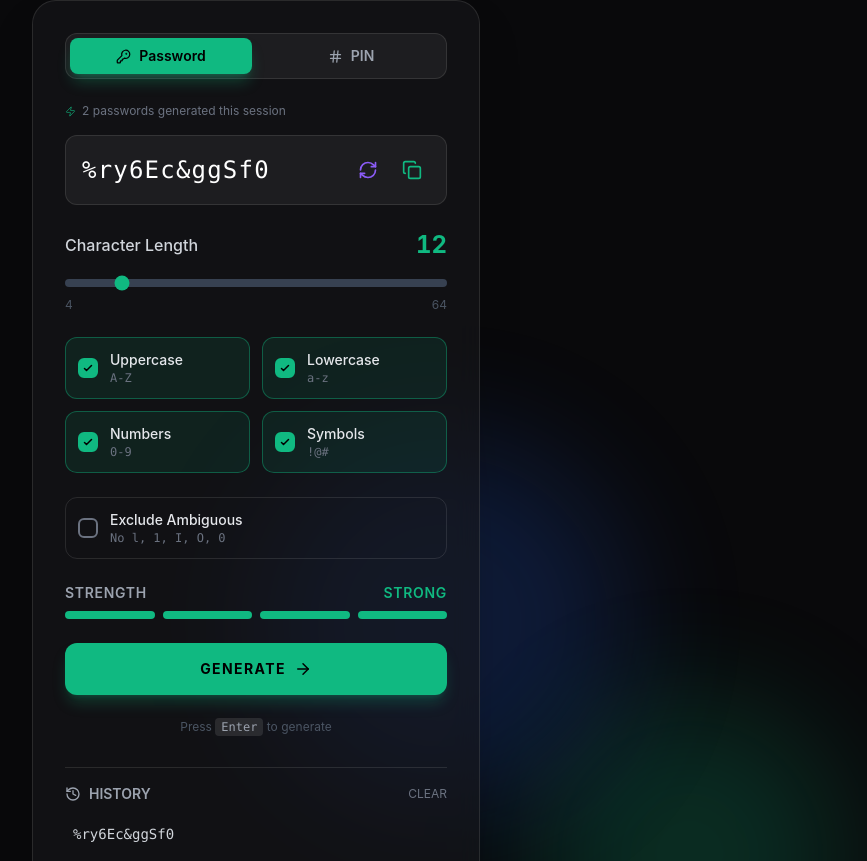
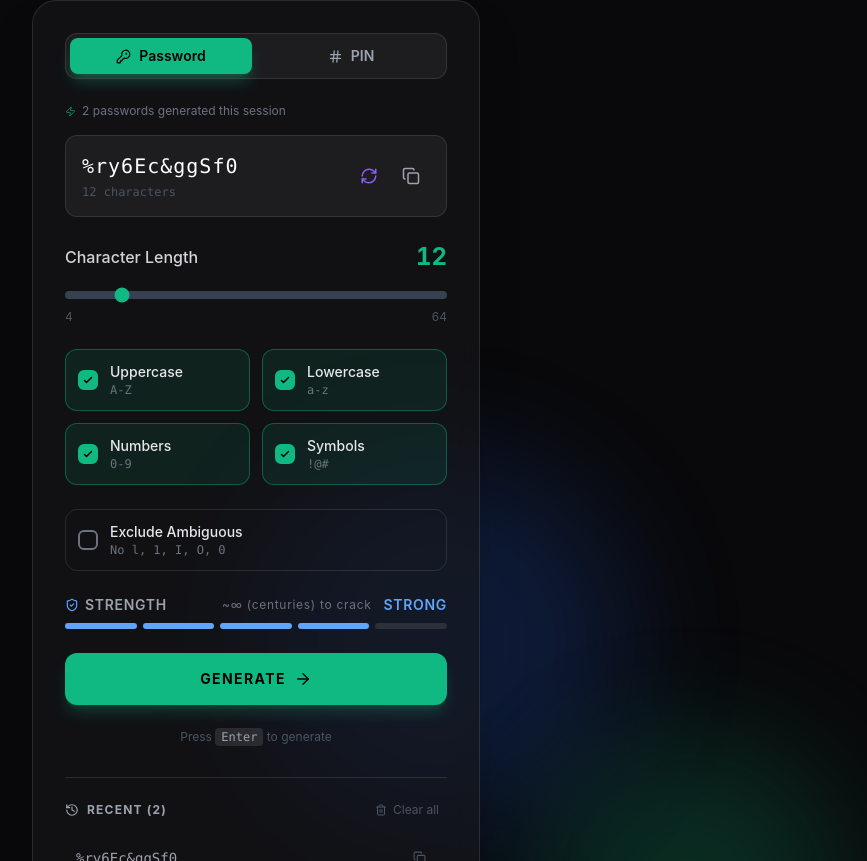
Before and after one commit to amitkumarpatra99/RandomPasswordGenerator, a React (Vite) app: page / in a window 1280 px wide. Shown: the part 199-1060 px from the top of the page, without its empty margins (384-1251 px from the left). Built offline with nearby package versions, Linux system fonts and the light colour scheme.

Commit message:
feat: add PasswordDisplay, PasswordHistory, and StrengthMeter components to implement core password generator UI.

```diff
--- a/src/components/PasswordDisplay.jsx
+++ b/src/components/PasswordDisplay.jsx
@@ -1,42 +1,53 @@
-import React, { useState } from 'react';
+import React, { useState, useEffect } from 'react';
 import { Copy, Check, RefreshCw } from 'lucide-react';
 import toast from 'react-hot-toast';
 
 const PasswordDisplay = ({ password, onGenerate }) => {
     const [copied, setCopied] = useState(false);
+    const [flash, setFlash] = useState(false);
+
+    // Flash animation on new password
+    useEffect(() => {
+        if (!password) return;
+        setFlash(true);
+        const t = setTimeout(() => setFlash(false), 400);
+        return () => clearTimeout(t);
+    }, [password]);
 
     const handleCopy = () => {
         if (!password) return;
         navigator.clipboard.writeText(password);
         setCopied(true);
-        toast.success('Password copied to clipboard!');
+        toast.success('Copied to clipboard!', { duration: 1800 });
         setTimeout(() => setCopied(false), 2000);
     };
 
     return (
-        <div className="glass-input rounded-xl p-4 mb-6 flex items-center justify-between group relative overflow-hidden">
-            <div className="flex-1 overflow-x-auto scrollbar-hide mr-4">
-                <p className={`text-lg sm:text-2xl font-mono tracking-wider ${password ? 'text-white' : 'text-gray-500'}`}>
-                    {password || 'CLICK GENERATE'}
+        <div className={`glass-input rounded-xl p-4 mb-6 flex items-center justify-between group relative overflow-hidden transition-all duration-300 ${flash ? 'ring-1 ring-moto-primary/50' : ''}`}>
+            <div className="flex-1 overflow-x-auto scrollbar-hide mr-3 min-w-0">
+                <p className={`text-base sm:text-xl font-mono tracking-wider break-all transition-opacity duration-200 ${password ? 'text-white' : 'text-gray-500'} ${flash ? 'opacity-70' : 'opacity-100'}`}>
+                    {password || 'Click Generate'}
                 </p>
+                {password && (
+                    <p className="text-xs text-gray-600 mt-1 font-mono">{password.length} characters</p>
+                )}
             </div>
 
-            <div className="flex items-center gap-2">
-                {/* Generate Button (Refresh icon) */}
+            <div className="flex items-center gap-1 flex-shrink-0">
                 <button
                     onClick={onGenerate}
-                    className="p-2 rounded-lg hover:bg-white/10 transition-colors text-moto-secondary hover:text-white"
+                    className="p-2.5 rounded-lg hover:bg-white/10 transition-all text-moto-secondary hover:text-white active:scale-90"
                     title="Regenerate"
                 >
-                    <RefreshCw size={20} />
+                    <RefreshCw size={18} />
                 </button>
 
                 <button
                     onClick={handleCopy}
-                    className="p-2 rounded-lg hover:bg-moto-primary/20 transition-all text-moto-primary"
+                    className={`p-2.5 rounded-lg transition-all active:scale-90 ${copied ? 'bg-moto-primary/20 text-moto-primary' : 'hover:bg-white/10 text-gray-400 hover:text-moto-primary'}`}
                     title="Copy"
                 >
-                    {copied ? <Check size={20} /> : <Copy size={20} />}
+                    {copied ? <Check size={18} /> : <Copy size={18} />}
                 </button>
             </div>
         </div>
--- a/src/components/PasswordHistory.jsx
+++ b/src/components/PasswordHistory.jsx
@@ -1,35 +1,55 @@
-import React from 'react';
-import { History } from 'lucide-react';
+import React, { useState } from 'react';
+import { History, Copy, Check, Trash2 } from 'lucide-react';
+import toast from 'react-hot-toast';
 
 const PasswordHistory = ({ history, onSelect, onClear }) => {
+    const [copiedIndex, setCopiedIndex] = useState(null);
+
     if (history.length === 0) return null;
 
+    const handleCopy = (e, pass, index) => {
+        e.stopPropagation();
+        navigator.clipboard.writeText(pass);
+        setCopiedIndex(index);
+        toast.success('Copied!', { duration: 1500 });
+        setTimeout(() => setCopiedIndex(null), 1500);
+    };
+
     return (
-        <div className="mt-8 border-t border-white/10 pt-4">
+        <div className="mt-8 border-t border-white/10 pt-5">
             <div className="flex items-center justify-between mb-3">
-                <div className="flex items-center gap-2 text-gray-400 text-sm font-semibold">
-                    <History size={16} />
-                    <span>HISTORY</span>
+                <div className="flex items-center gap-2 text-gray-400 text-xs font-bold tracking-widest">
+                    <History size={14} />
+                    <span>RECENT ({history.length})</span>
                 </div>
                 {onClear && (
                     <button
                         onClick={onClear}
-                        className="text-xs text-gray-500 hover:text-red-400 transition-colors"
+                        className="flex items-center gap-1.5 text-xs text-gray-600 hover:text-red-400 transition-colors px-2 py-1 rounded-lg hover:bg-red-400/10"
                     >
-                        CLEAR
+                        <Trash2 size={12} />
+                        Clear all
                     </button>
                 )}
             </div>
-            <div className="flex flex-col gap-2">
+
+            <div className="flex flex-col gap-1.5 max-h-52 overflow-y-auto pr-1">
                 {history.map((pass, index) => (
                     <div
-                        key={index}
+                        key={`${pass}-${index}`}
                         onClick={() => onSelect(pass)}
-                        className="flex items-center justify-between p-2 rounded-lg hover:bg-white/5 cursor-pointer group transition-colors"
+                        className="group flex items-center justify-between p-2.5 rounded-xl hover:bg-white/5 cursor-pointer border border-transparent hover:border-white/10 transition-all duration-150"
                     >
-                        <span className="font-mono text-gray-300 group-hover:text-white truncate max-w-[250px] text-sm">
+                        <span className="font-mono text-gray-400 group-hover:text-white truncate text-xs sm:text-sm flex-1 min-w-0 mr-2">
                             {pass}
                         </span>
+                        <button
+                            onClick={(e) => handleCopy(e, pass, index)}
+                            className={`flex-shrink-0 p-1.5 rounded-lg transition-all ${copiedIndex === index ? 'text-moto-primary' : 'text-gray-600 hover:text-gray-300'}`}
+                            title="Copy"
+                        >
+                            {copiedIndex === index ? <Check size={13} /> : <Copy size={13} />}
+                        </button>
                     </div>
                 ))}
             </div>
--- a/src/components/StrengthMeter.jsx
+++ b/src/components/StrengthMeter.jsx
@@ -1,35 +1,45 @@
 import React from 'react';
+import { estimateCrackTime } from '../utils/passwordUtils';
+import { Shield, ShieldAlert, ShieldCheck } from 'lucide-react';
 
-const StrengthMeter = ({ score }) => {
-    // Score 0-5
-    const getColor = () => {
-        if (score <= 2) return 'bg-red-500';
-        if (score === 3) return 'bg-yellow-500';
-        if (score >= 4) return 'bg-moto-primary';
-        return 'bg-gray-700';
-    };
+const LEVELS = [
+    { max: 1, label: 'Very Weak', color: 'text-red-500',    bar: 'bg-red-500',    icon: ShieldAlert },
+    { max: 2, label: 'Weak',      color: 'text-orange-400', bar: 'bg-orange-400', icon: ShieldAlert },
+    { max: 3, label: 'Fair',      color: 'text-yellow-400', bar: 'bg-yellow-400', icon: Shield      },
+    { max: 4, label: 'Strong',    color: 'text-blue-400',   bar: 'bg-blue-400',   icon: ShieldCheck },
+    { max: 5, label: 'Very Strong', color: 'text-moto-primary', bar: 'bg-moto-primary', icon: ShieldCheck },
+];
 
-    const getLabel = () => {
-        if (score <= 2) return 'WEAK';
-        if (score === 3) return 'MEDIUM';
-        if (score >= 4) return 'STRONG';
-        return '...';
-    };
+const StrengthMeter = ({ score, password }) => {
+    const level = LEVELS.find(l => score <= l.max) || LEVELS[LEVELS.length - 1];
+    const Icon = level.icon;
+    const crackTime = estimateCrackTime(password);
 
     return (
-        <div className="mt-6 mb-6">
-            <div className="flex justify-between items-center mb-2 text-sm text-gray-400 font-semibold tracking-wider">
-                <span>STRENGTH</span>
-                <span className={score >= 4 ? 'text-moto-primary' : score === 3 ? 'text-yellow-500' : 'text-red-500'}>
-                    {getLabel()}
-                </span>
+        <div className="space-y-2">
+            <div className="flex items-center justify-between text-sm font-semibold tracking-wider">
+                <div className="flex items-center gap-1.5 text-gray-400">
+                    <Icon size={14} className={level.color} />
+                    <span>STRENGTH</span>
+                </div>
+                <div className="flex items-center gap-3">
+                    {crackTime && (
+                        <span className="text-xs font-normal text-gray-500">
+                            ~{crackTime} to crack
+                        </span>
+                    )}
+                    <span className={`${level.color} transition-colors duration-500`}>
+                        {score > 0 ? level.label.toUpperCase() : '...'}
+                    </span>
+                </div>
             </div>
-            <div className="flex gap-2 h-2">
-                {[1, 2, 3, 4].map((item) => (
+            <div className="flex gap-1.5 h-1.5">
+                {[1, 2, 3, 4, 5].map((item) => (
                     <div
                         key={item}
-                        className={`flex-1 rounded-full transition-all duration-500 ${score >= item ? getColor() : 'bg-white/10'
-                            }`}
+                        className={`flex-1 rounded-full transition-all duration-500 ${
+                            score >= item ? level.bar : 'bg-white/10'
+                        }`}
                     />
                 ))}
             </div>
```
